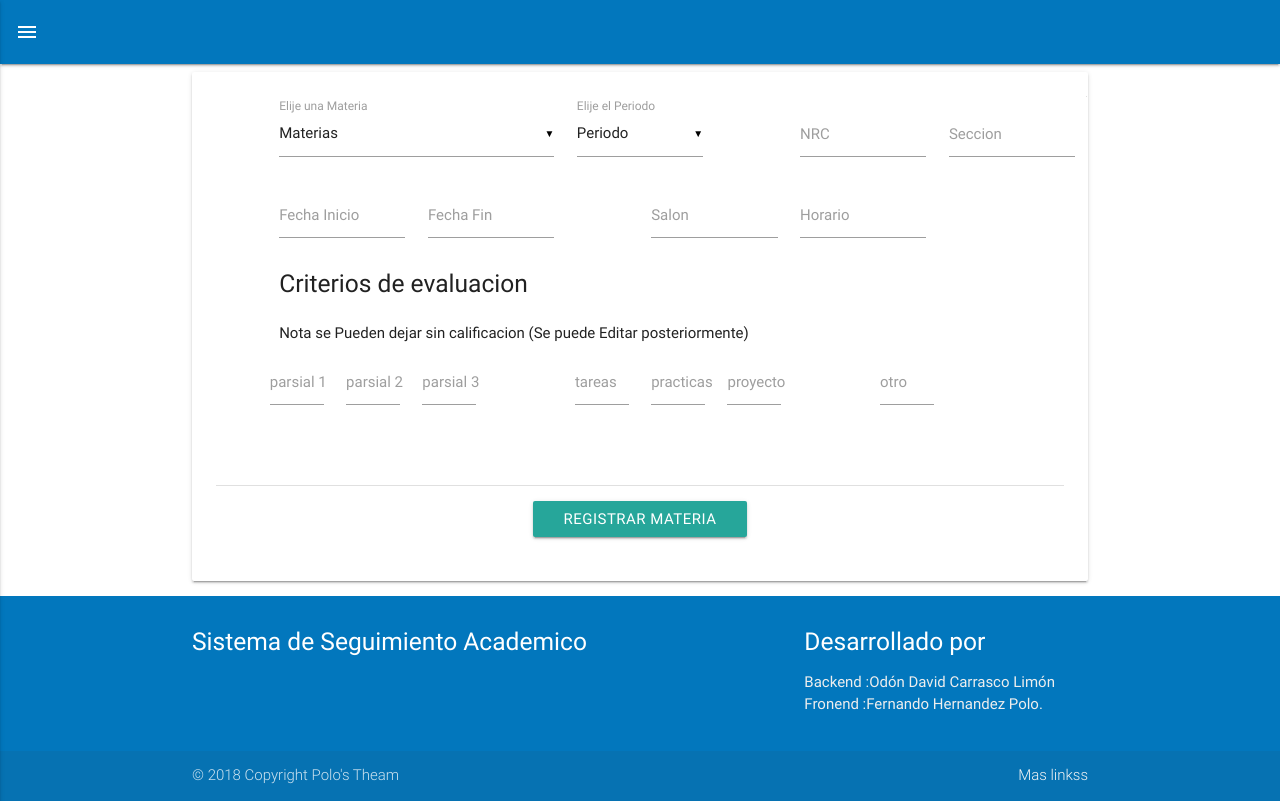
After one commit to ravendickaprio/SSA, a CodeIgniter app: page /SSA/index.php/cprofesor/abrircurso in a window 1280 px wide. The commit adds this page. Run offline with CodeIgniter, Linux system fonts and the light colour scheme; tables that the repository leaves empty hold one stand-in row (values such as "Sample post").

Commit message:
Fix Sessions and Make RegistraCurso
Ya esta medio arreglado lo de las sessiones
Ya esta el formulario para crear Cursos
No jala porque bota error de llaves foraneas

```diff
--- a/application/controllers/CAlumno.php
+++ b/application/controllers/CAlumno.php
@@ -8,7 +8,7 @@ class CAlumno extends CI_Controller {
 	}
 	public function Index(){
 		if ($this->session->userdata('s_level')!==NULL) {
-			if ($this->session->userdata('s_level')!=="1" || $this->session->userdata('s_level')!=="2") {
+			if ($this->session->userdata('s_level')==="3" ) {
 				# code...
 				$this->load->view("header");
 				$this->load->view("nav");
--- a/application/controllers/CProfesor.php
+++ b/application/controllers/CProfesor.php
@@ -4,12 +4,15 @@ defined('BASEPATH') OR exit('No direct script access allowed');
 class CProfesor extends CI_Controller {
 	function __construct() {
 		parent::__construct();
+		/*----------  Necesario cargar libreria de Grocery CRUD  ----------*/
+
 		$this->load->library('grocery_CRUD');
+		$this->load->model('MProfesor');
 
 	}
 	public function Index(){
 		if ($this->session->userdata('s_level')!==NULL) {
-			if ($this->session->userdata('s_level')==="1" || $this->session->userdata('s_level')==="2") {
+			if ($this->session->userdata('s_level')!=="3" ) {
 				$this->load->view("header");
 				$this->load->view("nav");
 				$this->load->view("VProfesor/profesor");
@@ -26,6 +29,69 @@ class CProfesor extends CI_Controller {
 		}
 
 	}
+
+	/*============================================
+	=            Vista de Abrir Curso            =
+	============================================*/
+
+	public function abrircurso(){
+		$data["ress"]= $this->MProfesor->seleccionamateria();
+		$this->load->view("header");
+		$this->load->view("nav");
+		$this->load->view("VProfesor/VAbrirCursoP",$data);
+		$this->load->view("footer");
+	}
+
+
+	/*=====  End of Vista de Abrir Curso  ======*/
+	/*********************************************************************************************/
+	/*============================================
+	=            Consulta de Materias            =
+	============================================*/
+	/*public function Materias(){
+		$data["ress"]= $this->MProfesor->seleccionamateria();
+
+		$this->load->view("header");
+		$this->load->view("nav");
+		$this->load->view("inicio",$data);
+		$this->load->view("footer");
+	}	*/
+
+
+	/*=====  End of Consulta de Materias  ======*/
+
+	/*=======================================
+	=            Registrar Curso            =
+	=======================================*/
+	public function RegistraCuerso(){
+		/*----------  recuperar datos del view metodod POST  ----------*/
+
+		$curso['idProfesor']= $this->session->userdata('s_name');
+		$curso['idMateria']= $this->input->post('mat');
+		$curso['parcial']= $this->input->post('parsial1');
+		$curso['parcial2']= $this->input->post('parsial2');
+		$curso['parcial3']= $this->input->post('parsial3');
+		$curso['tareas']= $this->input->post('tareas');
+		$curso['practicas']= $this->input->post('practicas');
+		$curso['proyecto']= $this->input->post('proyecto');
+		$curso['otro']= $this->input->post('otro');
+		$curso['Seccion']= $this->input->post('seccion');
+		$curso['NRC']= $this->input->post('nrc');
+		$curso['Preiodo']= $this->input->post('pe');
+		$curso['FechaInicio']= $this->input->post('Finicio');
+		$curso['FechaFin']= $this->input->post('Ffinal');
+		$curso['Salon']= $this->input->post('salon');
+		$curso['Horario']= $this->input->post('horario');
+		$this->MProfesor->RegistrarCurso($curso);
+		redirect("/CProfesor/","location");
+
+
+	}
+
+
+	/*=====  End of Registrar Curso  ======*/
+
+
 	/*=========================================
 	=            Prueba de Grocery            =
 	=========================================*/
@@ -50,6 +116,10 @@ class CProfesor extends CI_Controller {
 		}
 
 	}
+	/*======================================================
+	=            Grocery para Editar Elelemento            =
+	======================================================*/
+
 	public function EditarPerfilP(){
 		try {
 
@@ -72,10 +142,22 @@ class CProfesor extends CI_Controller {
 			show_error($e->getMessage().'----'.$e->getTraceAsString());
 		}
 	}
+
+
+	/*=====  End of Grocery para Editar Elelemento  ======*/
+
+	/*=======================================================
+	=            View de Perfil con Grocery CRUD            =
+	=======================================================*/
+
+
 	public function MostrarPerfil(){
 		$this->load->view("header");
 		$this->load->view("nav");
 		$this->load->view("VProfesor/VEditarPerfilP");
 		$this->load->view("footer");
 	}
+
+	/*=====  End of View de Perfil con Grocery CRUD  ======*/
+
 }
--- a/application/models/MAlumno.php
+++ b/application/models/MAlumno.php
@@ -19,7 +19,7 @@ class MAlumno extends CI_Model {
 			$s_usuario=array(
 				's_id' => $r->id,
 				's_name'=> $r->name,
-				's_level'=>3	);
+				's_level'=>"3"	);
 			/*----------  David Comento  ----------*/
 			//$luser=$r->name;
 			//$llevel=$r->level;
--- a/application/models/MProfesor.php
+++ b/application/models/MProfesor.php
@@ -33,6 +33,25 @@ class MProfesor extends CI_Model {
 	}
 
 	/*=====  End of Metodo Ingresar  ======*/
+	/*===================================================
+	=            Regresar Todas las Materias            =
+	===================================================*/
+
+		public function seleccionamateria (){
+		$this->db->select('m.id,m.name,');
+		$this->db->from('materia m');
+		$ress=$this->db->get();
+		if($ress->num_rows()>0){
+
+			return $ress->result();
+		} else {
+			return false;
+		}
+	}
+
+	/*=====  End of Regresar Todas las Materias  ======*/
+
+
 
 	/*========================================
 	=            Metodo Registrar            =
@@ -54,6 +73,33 @@ class MProfesor extends CI_Model {
 	}
 
 	/*=====  End of Metodo Registrar  ======*/
+	/*=======================================
+	=            Registrar Curso            =
+	=======================================*/
+	public function RegistrarCurso($curso){
+		$camp= array(
+			'idProfesor'=>$curso['idProfesor'],
+			'idMateria'=>$curso['idMateria'],
+			'parcial'=>$curso['parcial'],
+			'parcial2'=>$curso['parcial2'],
+			'parcial3'=>$curso['parcial3'],
+			'tareas'=>$curso['tareas'],
+			'practicas'=>$curso['practicas'],
+			'proyecto'=>$curso['proyecto'],
+			'otro'=>$curso['otro'],
+			'Seccion'=>$curso['Seccion'],
+			'NRC'=>$curso['NRC'],
+			'Preiodo'=>$curso['Preiodo'],
+			'FechaInicio'=>$curso['FechaInicio'],
+			'FechaFin'=>$curso['FechaFin'],
+			'Salon'=>$curso['Salon'],
+			'Horario'=>$curso['Horario']
+		);
+		$this->db->insert('cursos',$camp);
+	}
+
+
+	/*=====  End of Registrar Curso  ======*/
 
 
 
--- /dev/null
+++ b/application/views/VProfesor/VAbrirCursoP.php
@@ -0,0 +1,122 @@
+<!--===============================
+=            Registrar   Curso         =
+================================-->
+
+<div class="container">
+	<div class="card-panel">
+		<!--=============================================================
+		=            Inicio de Formulario por el Metodo Post            =
+		==============================================================-->
+
+		<form action="<?= site_url("/CProfesor/RegistraCuerso/"); ?>" method="POST">
+			<div class="row">
+				  <form class="col s12">
+				      <div class="row">
+
+						<!--===================================================
+						=            Desplegable de Tabla Materias            =
+						========================s============================-->
+						<div class="input-field col s6  offset-m1 m4">
+							<select name="mat">
+								<option value="" disabled selected>Materias</option>
+								<?php foreach ($ress as $i => $ress):?>
+								<?php if ($ress!==false): ?>
+								<option value="<?php echo $ress->id ?>"><?php echo $ress->name ?></option>
+								<?php else: ?>
+								<option value="" disabled="">Materias no disponibles</option>
+
+								<?php endif ?>
+								<?php endforeach;?>
+							</select>
+							<label>Elije una Materia</label>
+						</div>
+						<!--====  End of Desplegable de Tabla Materias  ====-->
+
+				        <div class="input-field col s6 m2">
+							<select name="pe">
+								<option value="" disabled selected>Periodo</option>
+								<option value="Primavera">Primavera</option>
+								<option value="Verano">Verano</option>
+								<option value="Otoño">Otoño</option>
+							</select>
+							<label>Elije el Periodo</label>
+						</div>
+				        <div class="input-field col s6 offset-m1 m2 ">
+				          <input id="icon_prefix" type="text" class="validate" name="nrc">
+				          <label for="icon_prefix">NRC </label>
+				        </div>
+				        <div class="input-field col s6 m2">
+				          <input id="icon_prefix" type="text" class="validate" name="seccion">
+				          <label for="icon_prefix">Seccion</label>
+				        </div>
+
+				        <div class="input-field col s6 offset-m1 m2">
+				          <input id="icon_prefix" type="text" class="datepicker" name="Finicio">
+				          <label for="icon_prefix">Fecha Inicio</label>
+				        </div>
+						<div class="input-field col s6 m2">
+				          <input id="icon_prefix" type="text" class="datepicker" name="Ffinal">
+				          <label for="icon_prefix">Fecha Fin</label>
+				        </div>
+				        <div class="input-field col s6 offset-m1 m2">
+				          <input id="icon_prefix" type="text" class="validate" name="salon">
+				          <label for="icon_prefix">Salon</label>
+				        </div>
+				        <div class="input-field col s6 m2">
+				          <input id="icon_prefix" type="text" class="validate" name="horario">
+				          <label for="icon_prefix">Horario</label>
+				        </div>
+				        <!--Salon y horario-->
+				        <!--===========================================
+				        =            Parte de Calificacion            =
+				        ============================================-->
+				        <div class="divider"></div>
+				        <div class="row">
+				        	<div class="col s12 m12">
+				        		<h5 class="col offset-s1 offset-m1 s11 m11">Criterios de evaluacion</h5>
+				        		<p class="col offset-s1 offset-m1"> Nota se Pueden dejar sin calificacion (Se puede Editar posteriormente)</p>
+				        	</div>
+				        	<div class="input-field col   s4 offset-m1 m1">
+					          <input id="icon_prefix" type="text" class="validate" name="parsial1">
+					          <label for="icon_prefix">parsial 1</label>
+					        </div>
+					        <div class="input-field col s4 m1">
+					          <input id="icon_prefix" type="text" class="validate" name="parsial2">
+					          <label for="icon_prefix">parsial 2</label>
+					        </div>
+					        <div class="input-field col s4 m1">
+					          <input id="icon_prefix" type="text" class="validate" name="parsial3">
+					          <label for="icon_prefix">parsial 3</label>
+					        </div>
+					        <div class="input-field col s4 offset-m1 m1">
+					          <input id="icon_prefix" type="text" class="validate" name="tareas">
+					          <label for="icon_prefix">tareas</label>
+					        </div>
+					        <div class="input-field col s4  m1">
+					          <input id="icon_prefix" type="text" class="validate" name="practicas">
+					          <label for="icon_prefix">practicas</label>
+					        </div>
+					        <div class="input-field col s4  m1">
+					          <input id="icon_prefix" type="text" class="validate" name="proyecto">
+					          <label for="icon_prefix">proyecto</label>
+					        </div>
+					        <div class="input-field col s12 offset-m1 m1">
+					          <input id="icon_prefix" type="text" class="validate" name="otro">
+					          <label for="icon_prefix">otro</label>
+					        </div>
+
+					    </div>
+				    </div>
+			        <!--====  End of Parte de Calificacion  ====
+    			</form>-->
+			</div>
+			<div class="divider"></div>
+			<div class="row">
+				<p class="center-align"><button class="btn waves-effect">Registrar Materia</button></p>
+			</div>
+		</form>
+	</div>
+</div>
+</div>
+
+<!--====  End of Registrar  ====-->
--- a/application/views/header.php
+++ b/application/views/header.php
@@ -20,7 +20,14 @@
 			$('.collapsible').collapsible();
 			/*----------  conteo de caracteres  ----------*/
 			$('input#input_text, textarea#textarea1').characterCounter();
-
+			$('.datepicker').pickadate({
+			    selectMonths: true, // Creates a dropdown to control month
+			    selectYears: 15, // Creates a dropdown of 15 years to control year,
+			    today: 'Today',
+			    clear: 'Clear',
+			    close: 'Ok',
+			    closeOnSelect: false // Close upon selecting a date,
+			  });
 
 
 		});
--- a/application/views/nav.php
+++ b/application/views/nav.php
@@ -96,7 +96,7 @@
 					=            Si es Profesor            =
 					=====================================-->
 
-					<li><a href="<?= site_url("/CProfesor/Session/");?>" class="black-text"><i class="material-icons">account_box</i>Abrir Curso</a></li>
+					<li><a href="<?= site_url("/CProfesor/abrircurso/");?>" class="black-text"><i class="material-icons">account_box</i>Abrir Curso</a></li>
 
 					<li><a href="<?= site_url("/Welcome/Register/"); ?>"><i class="material-icons">account_box</i>Cursos</a></li>
 
--- a/application/views/registerA.php
+++ b/application/views/registerA.php
@@ -70,5 +70,5 @@
 		</form>
 	</div>
 </div>
-
+</div>
 <!--====  End of Registrar  ====-->
--- a/application/views/registerP.php
+++ b/application/views/registerP.php
@@ -67,5 +67,5 @@
 		</form>
 	</div>
 </div>
-
+</div>
 <!--====  End of Registrar  ====-->
```
Also changed, not shown: application/views/VAlumno/alumno.php (+22 -2 lines), application/views/VProfesor/profesor.php (+21 -5 lines), application/controllers/Welcome.php (line endings or trailing spaces), css/Imagenes/alumnos.jpg (added), css/Imagenes/buap.jpg (added).
